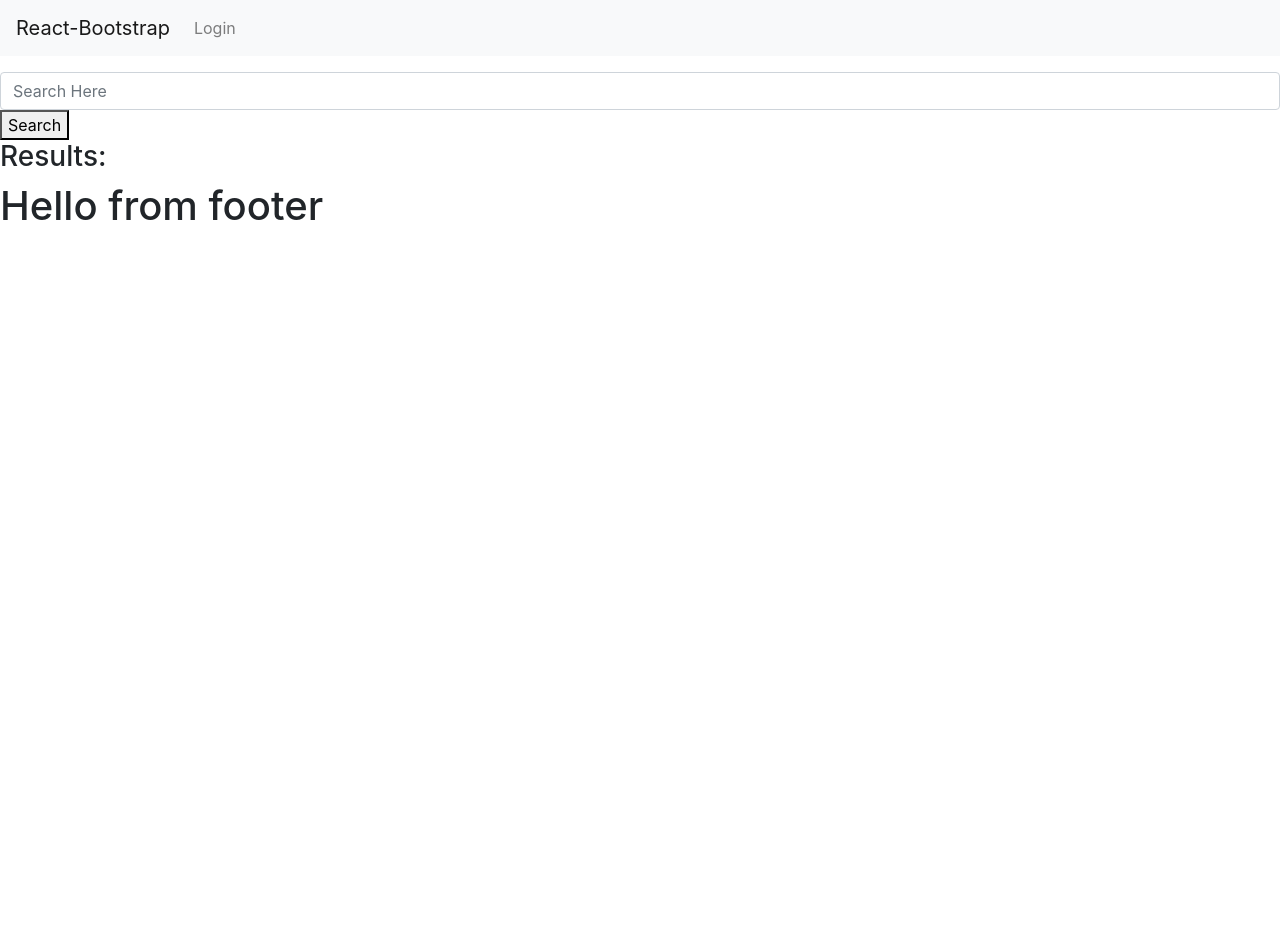
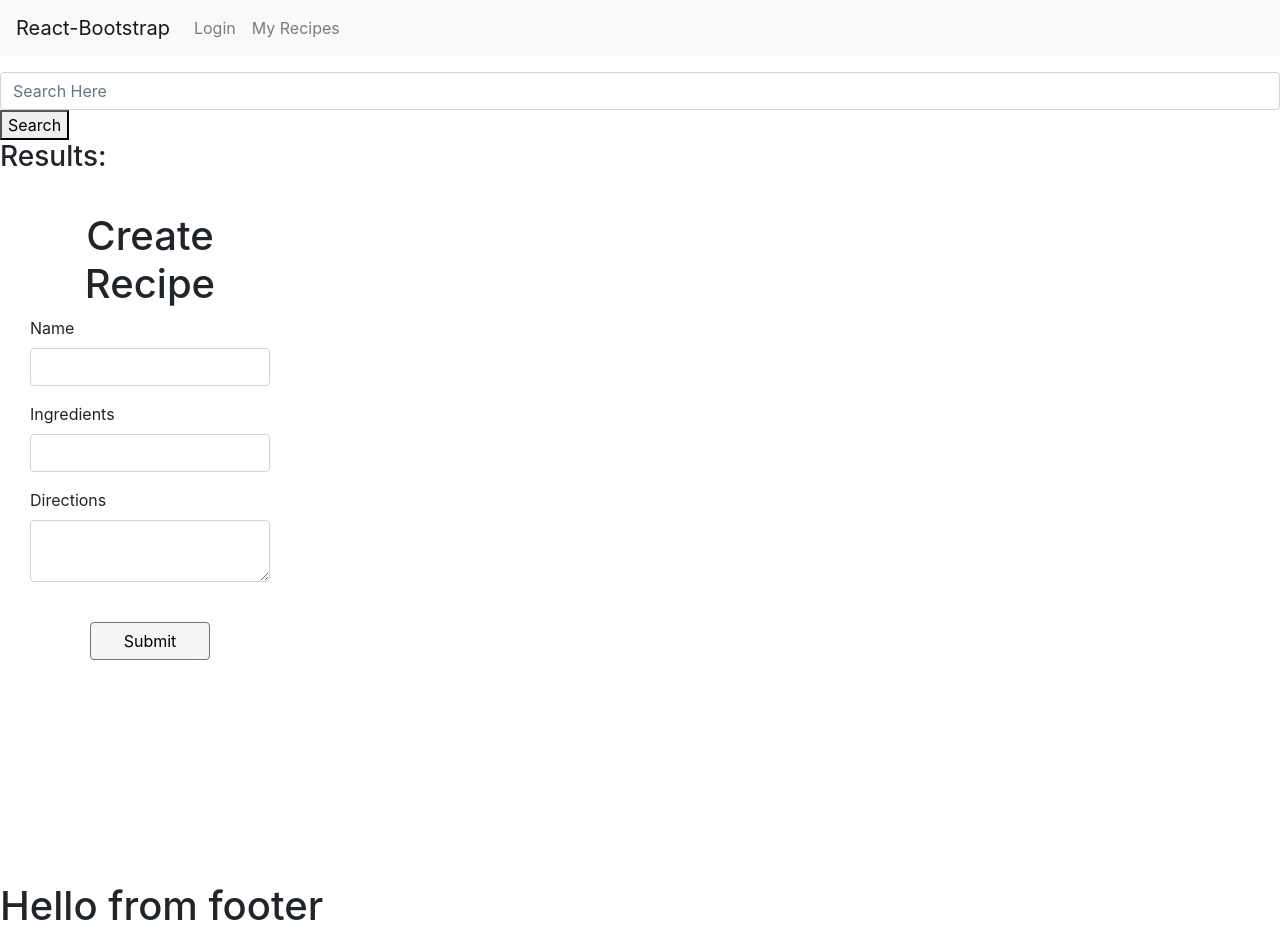
Before and after one commit to jayhunt0824/finalProject-client, a React (Create React App) app: page /myrecipes in a window 1280 px wide. Before the commit the page ends 800 px from the top, so only its background shows below. Built offline with nearby package versions, Linux system fonts and the light colour scheme.

Commit message:
createrecipe form

```diff
--- a/src/App.css
+++ b/src/App.css
@@ -36,3 +36,9 @@
     transform: rotate(360deg);
   }
 }
+
+.createRecipe {
+  height: 700px;
+  width: 300px;
+  padding: 30px;
+}
--- a/src/App.tsx
+++ b/src/App.tsx
@@ -5,6 +5,7 @@ import { SiteBar } from "./components/Home/Navbar";
 import { Footer } from "./components/Home/Footer";
 import MainPage, { MainPageProps } from "./components/Home/MainPage";
 import { Route } from "react-router-dom";
+import UserRecipeCreate from "./components/User/UserRecipeCreate";
 
 export interface AppProps {
   editSearchTerm?: MainPageProps;
@@ -33,11 +34,8 @@ class App extends React.Component<AppProps, AppState> {
       <div>
         <SiteBar />
         <Route path="/user" component={Auth} />
-        {/* <Auth /> */}
-        <Route path="/">
-          <MainPage />
-        </Route>
-        {/* <MainPage /> */}
+        <Route path="/" component={MainPage} />
+        <Route path="/myrecipes" component={UserRecipeCreate} />
 
         <Footer />
       </div>
--- a/src/components/Home/Navbar.jsx
+++ b/src/components/Home/Navbar.jsx
@@ -32,6 +32,7 @@ export class SiteBar extends Component {
   <Navbar.Collapse id="basic-navbar-nav">
     <Nav className="mr-auto">
       <Nav.Link href="/user" to="/user">Login</Nav.Link>
+      <Nav.Link href="/myrecipes" to="/myrecipes">My Recipes</Nav.Link>
 
       {/* <NavDropdown title="Dropdown" id="basic-nav-dropdown">
         <NavDropdown.Item href="#action/3.1">Action</NavDropdown.Item>
--- /dev/null
+++ b/src/components/User/UserRecipeCreate.jsx
@@ -0,0 +1,129 @@
+import React, { useState, useEffect } from 'react';
+import {Button, Form, FormGroup, Label, Input, FormText} from 'reactstrap';
+
+
+const UserRecipeCreate = (props) => {
+
+    const [name, setName] = useState('');
+    const [ingredients,setIngredients] = useState('');
+    const [directions, setDirections] = useState('');
+    const [photoURL, setPhotoURL] = useState('');
+    const [categories, setCategories] = useState('');
+
+    // /* **********
+    // CLOUDINARY
+    // *********** */
+    // const [loading, setLoading] = useState(false);
+
+    // const uploadImage = async e => {
+
+    //     const data = new FormData();
+    //     const files = e.target.files;
+    //     data.append('file', files[0]);
+    //     data.append('upload_preset', 'artisan-goods-cloudinary');
+    //     setLoading(true);
+    //     const res = await fetch(
+    //         'https://api.cloudinary.com/v1_1/natescloudinary/image/upload',
+    //         {
+    //             method: 'POST',
+    //             body: data
+    //         }
+    //     )
+    //     const file = await res.json();
+
+    //     setPhotoURL(file.secure_url);
+    //     setLoading(false);
+    // }
+
+    /* **********
+    END CLOUDINARY
+    *********** */
+
+    const handleSubmit = (e) => {
+
+        e.preventDefault();
+
+
+
+        fetch(`https://www.thecocktaildb.com/api/json/v1/1/search.php?s=/recipe/create` , {
+            method: 'POST',
+            body: JSON.stringify({
+                product:{
+                    name: name,
+                    ingredients: ingredients,
+                    directions: directions,
+                    categories: categories,
+                    photoURL: photoURL,
+
+                }
+            }),
+            headers: new Headers({
+                'Content-Type': 'application/json',
+                'Authorization': props.token
+            })
+        })
+        .then( (res) => res.json())
+        .then( (logData) => {
+            console.log('logData -->', logData);
+            setName('');
+            setIngredients(0);
+            setDirections('');
+            setCategories(true);
+            setPhotoURL('');
+            props.getListOfProducts();
+
+        })
+        .catch((err => { console.log(err);}))
+
+    }
+
+    // const onValueChange = (e) => {
+    //     e.target.value === 'inStock' ? setInStock(true) : setInStock(false);
+    //     console.log('e.target.value', e.target.value);
+    // }
+
+    // function deleteImg(){
+    //     setPhotoURL('');
+    // }
+
+    function changeBtn(e) {
+    e.target.style.fontSize = 'larger';
+    }
+
+    function resetBtn(e) {
+    e.target.style.fontSize = 'initial';
+    }
+
+    return (
+        <>
+        <div className="createRecipe">
+            <h4 id="UserRecipeCreateFont" style={{fontSize: 40, textAlign: "center"}}>Create Recipe</h4>
+            <Form onSubmit={handleSubmit}>
+                <FormGroup>
+                    <Label htmlFor="name">Name</Label>
+                    <Input name="name" value={name} onChange={(e) => setName(e.target.value)}/>
+                </FormGroup>
+
+                <FormGroup>
+                    <Label htmlFor="ingredients">Ingredients</Label>
+                    <Input type="number" min="0" name='ingredients' value={ingredients} onChange={(e) => setIngredients(e.target.value)}/>
+                </FormGroup>
+
+                <FormGroup>
+                    <Label htmlFor="directions">Directions</Label>
+                    <Input type="textarea" name="directions" value={directions} onChange={(e) => setDirections(e.target.value)}/>
+                </FormGroup>
+
+                <br />
+                <div className='align-middle text-center'>
+                <Button  style={{width: 120, backgroundColor: "#f5f5f5", color: "black"}} type="submit">Submit</Button>
+                </div>
+            </Form>
+            </div>
+        </>
+     );
+}
+
+export default UserRecipeCreate;
+
+{/*disabled={loading}onMouseOver={changeBtn} onMouseLeave={resetBtn} */}
```
